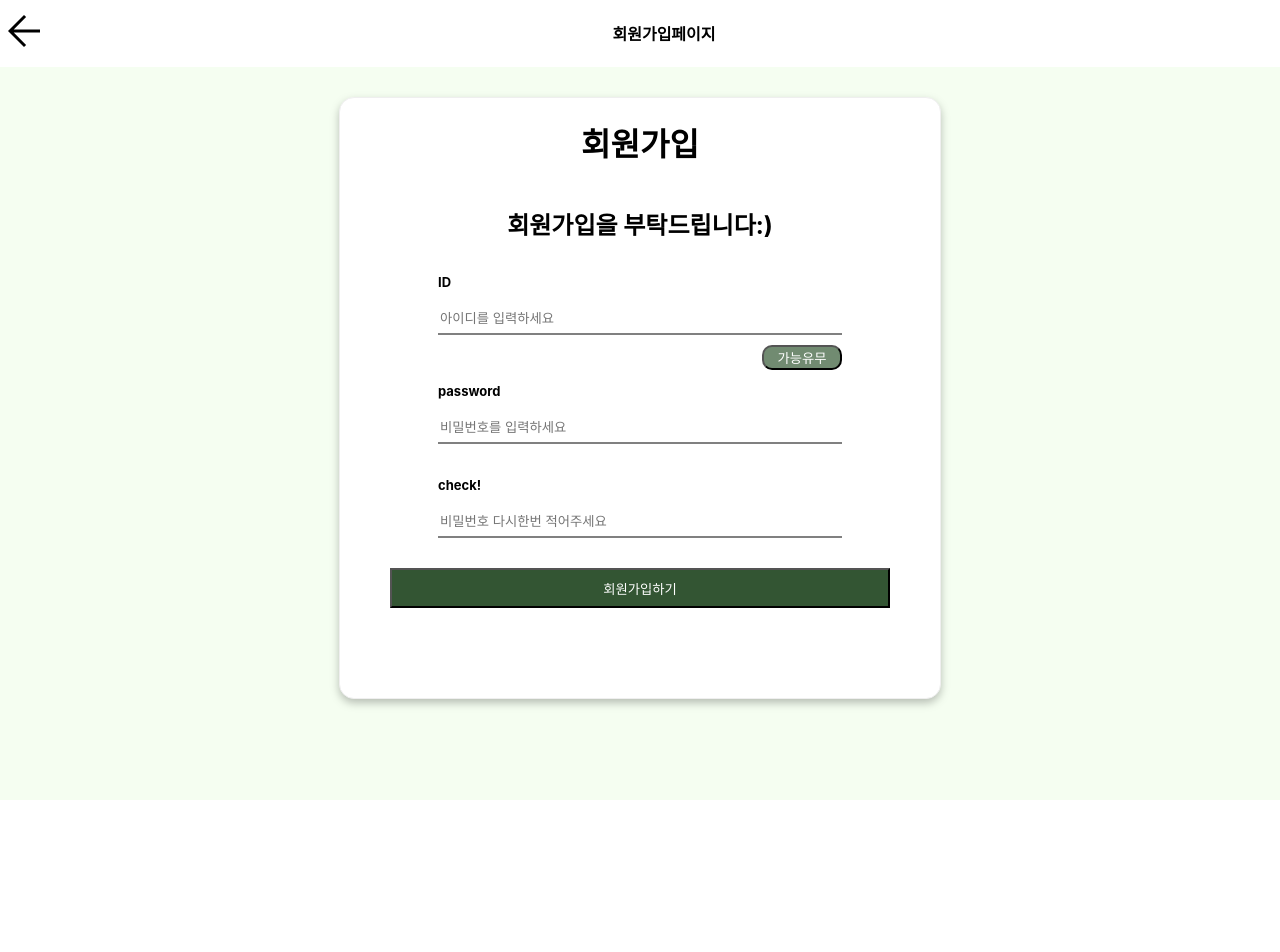
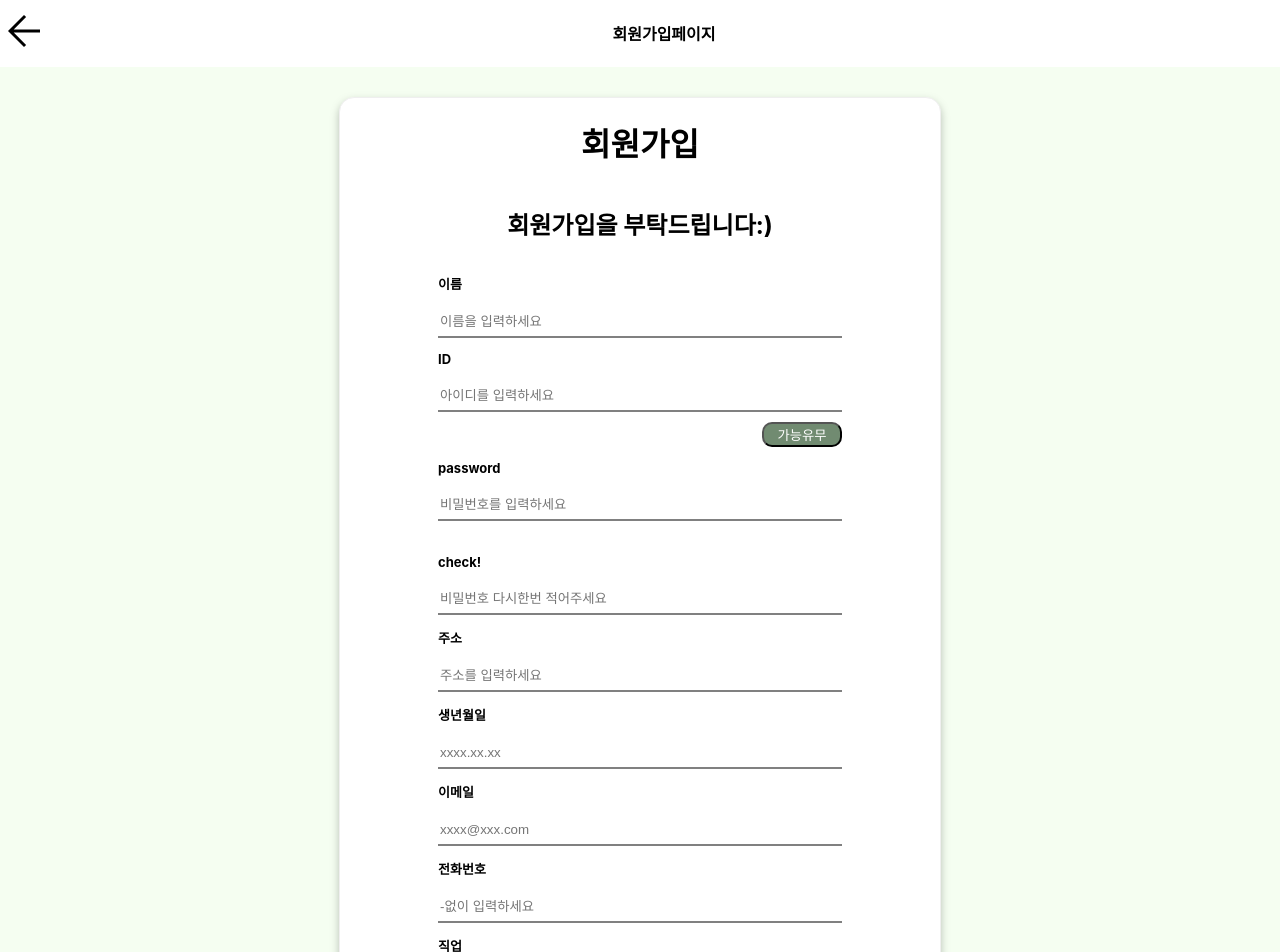
Before and after one commit to sol0503/make_bank-app, a React (Create React App) app: page /register in a window 1280 px wide. Shown: the top 952 px of the page. Before the commit the page ends 800 px from the top, so only its background shows below. Built offline with nearby package versions, Linux system fonts and the light colour scheme; no server answers.

Commit message:
feat: 회원가입 내용 추가

```diff
--- a/package.json
+++ b/package.json
@@ -1,4 +1,5 @@
 {
+  "proxy": "https://databasedesign.herokuapp.com/api/",
   "name": "bank-app",
   "version": "0.1.0",
   "private": true,
@@ -6,6 +7,7 @@
     "@testing-library/jest-dom": "^5.16.5",
     "@testing-library/react": "^13.4.0",
     "@testing-library/user-event": "^13.5.0",
+    "axios": "^1.1.2",
     "react": "^18.2.0",
     "react-dom": "^18.2.0",
     "react-router-dom": "^6.4.1",
--- a/src/App.css
+++ b/src/App.css
@@ -90,7 +90,7 @@
 
 .Register {
   width: 100vw;
-  height: 100vh;
+  height: auto;
   background-color: #f5fef1;
 }
 
@@ -104,7 +104,18 @@
   font-weight: medium;
   font-size: 13px;
 }
-
+.Register .box .wrapper {
+  filter: drop-shadow(0px 4px 4px rgba(0, 0, 0, 0.25));
+  margin-top: 30px;
+  border-radius: 15px;
+  background-color: white;
+  border: 1px solid #efefef;
+  width: 600px;
+  height: 1000px;
+  flex-direction: column;
+  display: flex;
+  align-items: center;
+}
 .Register .box .wrapper input {
   width: 400px;
   border: none;
--- a/src/Login.js
+++ b/src/Login.js
@@ -1,6 +1,19 @@
 import { ReactComponent as ArrowIcon } from "./assets/backArrow.svg";
 import { useNavigate } from "react-router-dom";
+import axios from "axios";
 const Login = () => {
+  axios
+    .post("https://databasedesign.herokuapp.com/api/sign-in", {
+      username: "hongill4567",
+      password: "hong12345",
+    })
+    .then(function (response) {
+      console.log(response);
+    })
+    .catch(function (error) {
+      console.log(error);
+    });
+
   const navigate = useNavigate();
   const save = () => {
     alert("로그인되었습니다!");
--- a/src/Register.js
+++ b/src/Register.js
@@ -1,6 +1,19 @@
 import { ReactComponent as ArrowIcon } from "./assets/backArrow.svg";
 import { useNavigate } from "react-router-dom";
+import axios from "axios";
 const Register = () => {
+  axios
+    .post("https://databasedesign.herokuapp.com/api/sign-up", {
+      username: "",
+      paasword: "",
+    })
+    .then(function (response) {
+      console.log(response);
+    })
+    .catch(function (error) {
+      console.log(error);
+    });
+
   const navigate = useNavigate();
   const isPossible = () => {
     alert("가능/불가능아이디입니다.");
@@ -21,6 +34,10 @@ const Register = () => {
         <div className="wrapper">
           <h1>회원가입</h1>
           <h2>회원가입을 부탁드립니다:)</h2>
+          <div>
+            <h3>이름</h3>
+            <input placeholder="이름을 입력하세요" />
+          </div>
           <div className="id">
             <h3>ID</h3>
             <input placeholder="아이디를 입력하세요" />
@@ -42,7 +59,27 @@ const Register = () => {
               <input placeholder="비밀번호 다시한번 적어주세요" />
             </div>
           </div>
-
+          {/* 고객명,고객주소,고객생년월일,고객이메일,고객전화번호,고객직업 */}
+          <div>
+            <h3>주소</h3>
+            <input placeholder="주소를 입력하세요" />
+          </div>
+          <div>
+            <h3>생년월일</h3>
+            <input placeholder="xxxx.xx.xx" />
+          </div>
+          <div>
+            <h3>이메일</h3>
+            <input placeholder="xxxx@xxx.com" />
+          </div>
+          <div>
+            <h3>전화번호</h3>
+            <input placeholder="-없이 입력하세요" />
+          </div>
+          <div>
+            <h3>직업</h3>
+            <input placeholder="직업을 입력하세요" />
+          </div>
           <div className="finish">
             <button onClick={isFinish}>회원가입하기</button>
           </div>
```
Also changed, not shown: 1 other file (tests, documents, lock files or other folders).
